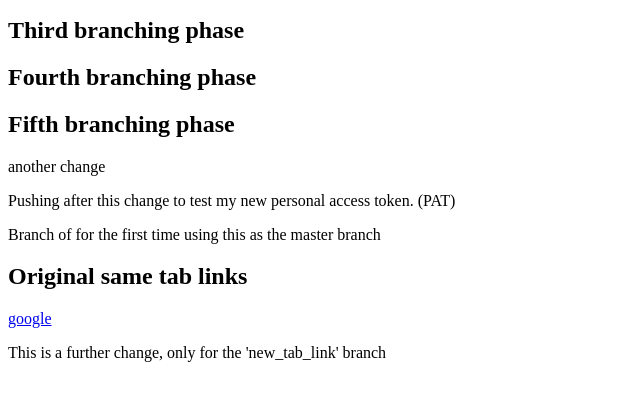
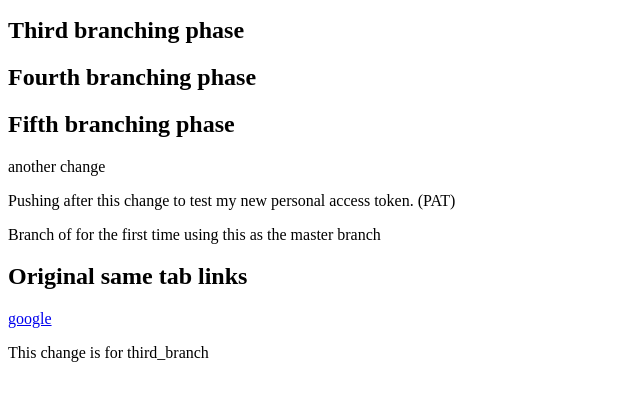
Before and after one commit to moriss/branching, a plain HTML site: page index.html in a window 1280 px wide. Shown: the part 110-510 px from the top of the page, without its empty margins (0-640 px from the left). Drawn offline with Linux system fonts and the light colour scheme.

Commit message:
third_branch commit

```diff
--- a/index.html
+++ b/index.html
@@ -14,7 +14,7 @@
 <p>Branch of for the first time using this as the master branch</p>
 <h2> Original same tab links</h2>
 <p> <a href="https://www.google.com/" target="_blank">google</a> </p>
-<p>This is a further change, only for the 'new_tab_link' branch</p>
+<p>This change is for third_branch</p>
 </body>
 
 </html>
```
